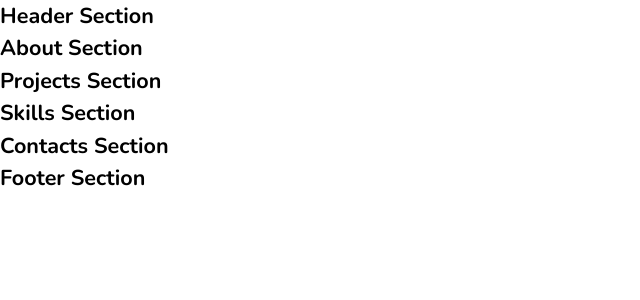
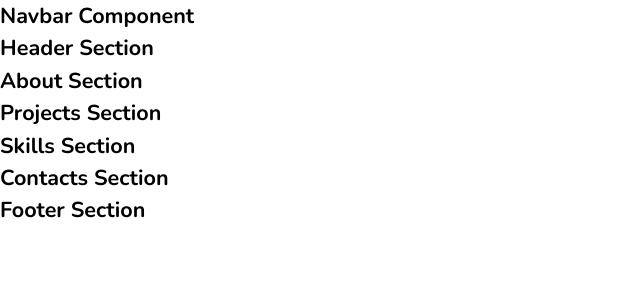
Before and after one commit to Tvido/portfolio-react-viter, a React (Create React App) app: page / in a window 1280 px wide. Shown: the top 300 px of the page, without its empty margins (0-640 px from the left). Built offline with nearby package versions, Linux system fonts and the light colour scheme; the HTML template or start-up script is replaced by a standard one.

Commit message:
creted Navbar Component

```diff
--- a/src/App.js
+++ b/src/App.js
@@ -1,9 +1,11 @@
 import React from "react";
 import { About, Contacts, Footer, Header, Projects, Skills } from "./views";
+import { Navbar } from "./components";
 
 const App = () => {
   return (
     <div className="app">
+      <Navbar />
       <Header />
       <About />
       <Projects />
--- /dev/null
+++ b/src/components/Navbar/Navbar.jsx
@@ -0,0 +1,13 @@
+import React from "react";
+
+import "./Navbar.scss";
+
+const Navbar = () => {
+  return (
+    <div>
+      <h2>Navbar Component</h2>
+    </div>
+  );
+};
+
+export default Navbar;
--- /dev/null
+++ b/src/components/index.js
@@ -0,0 +1 @@
+export { default as Navbar } from "./Navbar/Navbar";
```
Also changed, not shown: src/components/Navbar/Navbar.scss (added).
